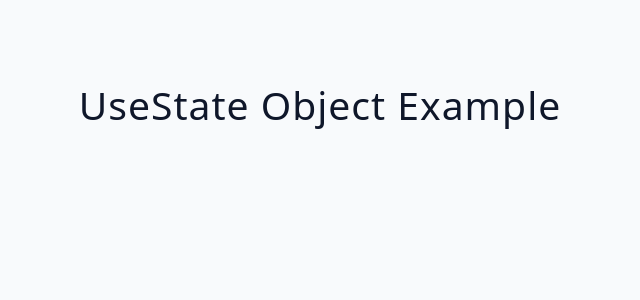
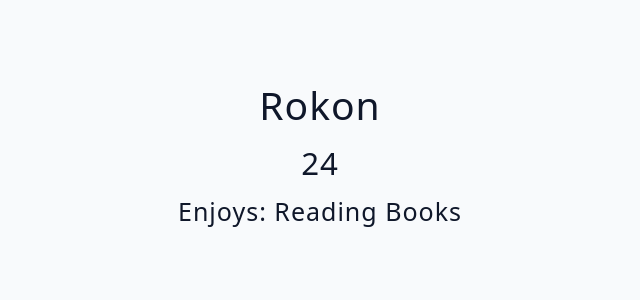
Before and after one commit to m-rokon/react-again, a React (Vite) app in the folder 03-advanced-react/: page / in a window 1280 px wide. Shown: the top 300 px of the page, without its empty margins (320-960 px from the left). Built offline with nearby package versions, Linux system fonts and the light colour scheme.

Commit message:
`useState` object example with just useState

```diff
--- a/03-advanced-react/src/tutorial/01-useState/starter/04-useState-object.jsx
+++ b/03-advanced-react/src/tutorial/01-useState/starter/04-useState-object.jsx
@@ -1,7 +1,17 @@
-import { useState } from 'react';
+import { useState } from "react";
 
 const UseStateObject = () => {
-  return <h2>useState object example</h2>;
+    const [name, setName] = useState("Rokon");
+    const [age, setAge] = useState(24);
+    const [hobby, setHobby] = useState("Reading books");
+
+    return (
+        <>
+            <h2>{name}</h2>
+            <h3>{age}</h3>
+            <h4>Enjoys: {hobby}</h4>
+        </>
+    );
 };
 
 export default UseStateObject;
```
